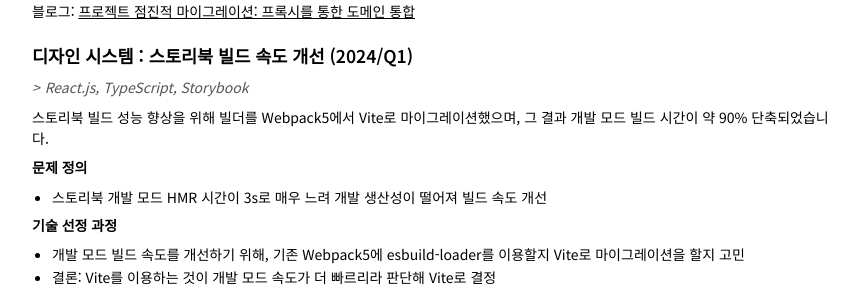
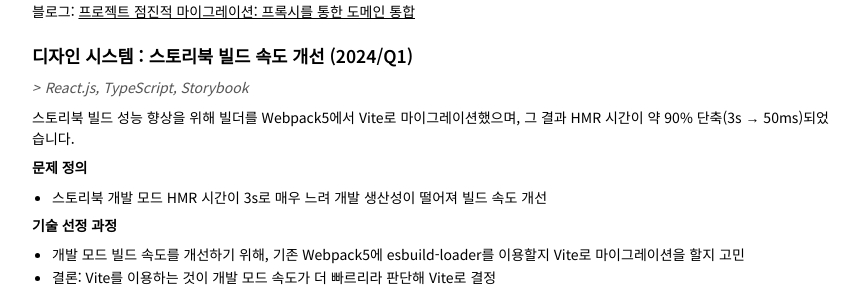
Before and after one commit to ghost-redo/ghost-redo.github.io, a Jekyll site: the page built from resume.md, in a window 1280 px wide and 900 px high, scrolled down 2986 px. Shown: the part 153-450 px from the top of the window, without its empty margins (209-1069 px from the left). Built offline with Jekyll 4.4.1, drawn with Linux system fonts in a browser that asks for light colours; some web fonts are replaced.

Commit message:
Update resume.md

```diff
--- a/resume.md
+++ b/resume.md
@@ -157,7 +157,7 @@ C2C 중고거래 플랫폼 중고나라의 웹/웹뷰를 개발 및 유지보수
 
 > _React.js, TypeScript, Storybook_
 
-스토리북 빌드 성능 향상을 위해 빌더를 Webpack5에서 Vite로 마이그레이션했으며, 그 결과 개발 모드 빌드 시간이 약 90% 단축되었습니다.
+스토리북 빌드 성능 향상을 위해 빌더를 Webpack5에서 Vite로 마이그레이션했으며, 그 결과 HMR 시간이 약 90% 단축(3s → 50ms)되었습니다.
 
 **문제 정의**
 
```
